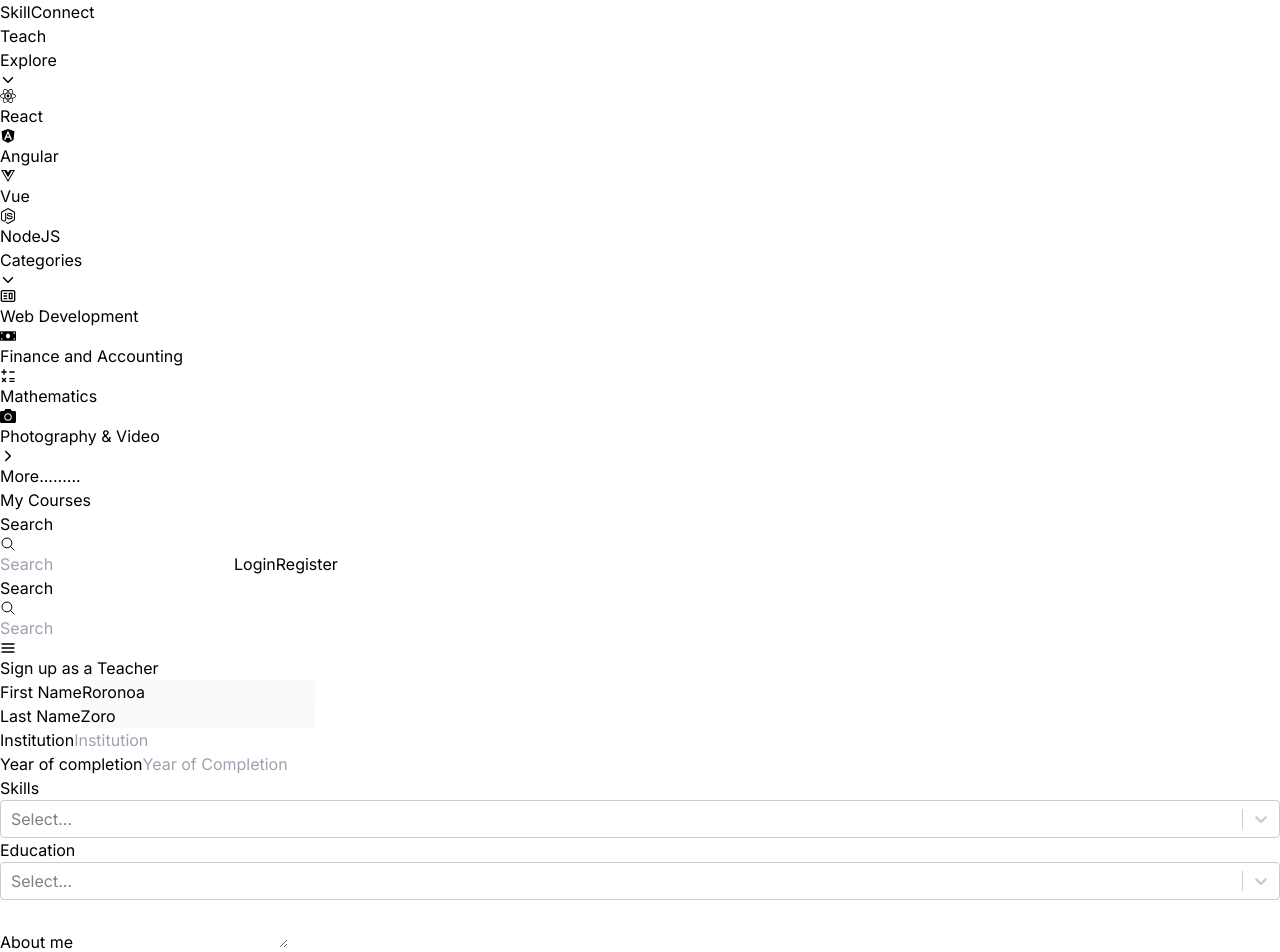
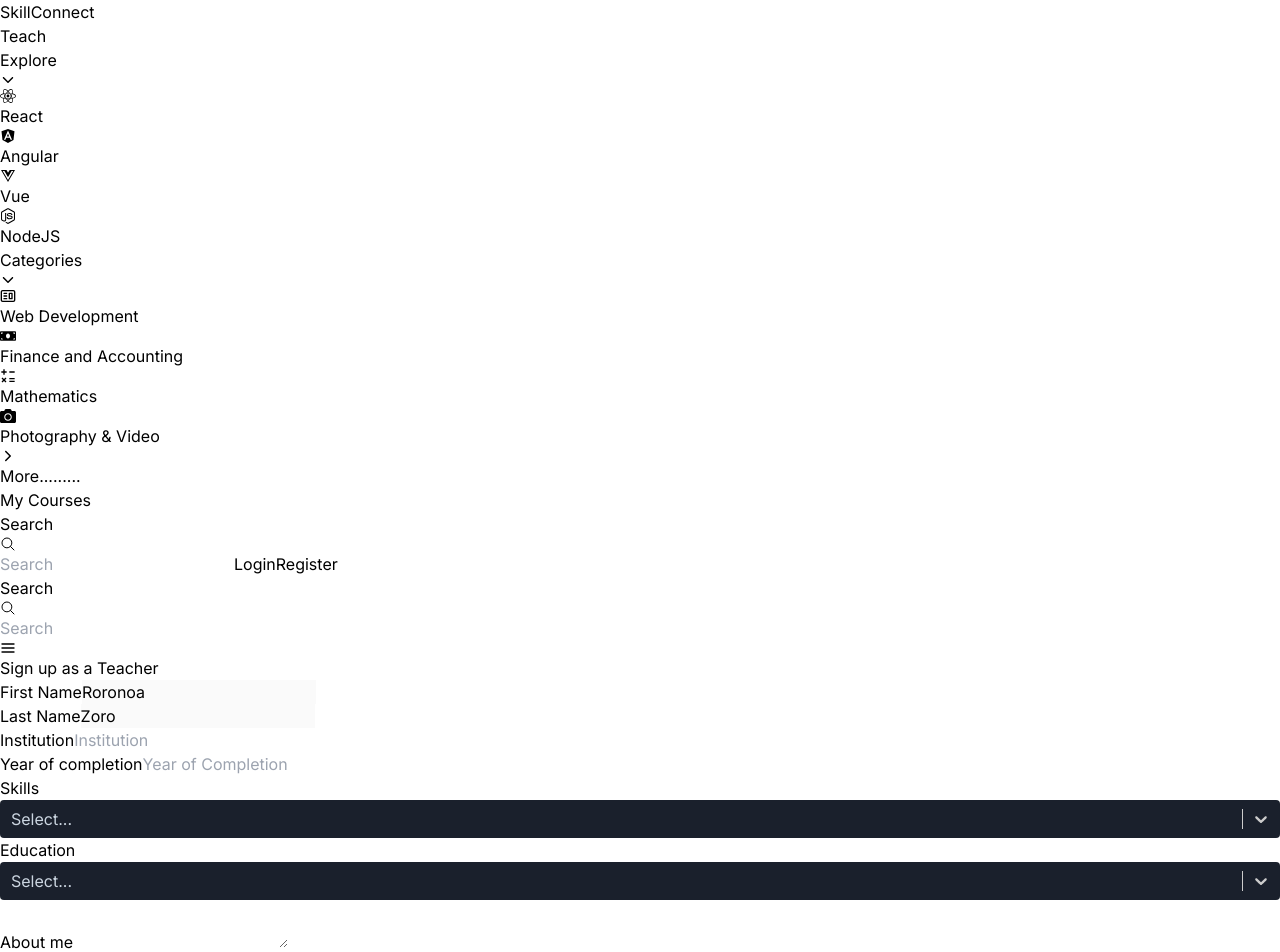
Before and after one commit to MayukhTunga/Skill_Connect, a Next.js app: page /teachersignup in a window 1280 px wide. Shown: the top 952 px of the page. Built offline with nearby package versions, Linux system fonts and the light colour scheme.

Commit message:
UI changes TeacherSignup

```diff
--- a/src/app/components/teacher-signup/TeacherSignupForm.tsx
+++ b/src/app/components/teacher-signup/TeacherSignupForm.tsx
@@ -14,7 +14,6 @@
         skills: []
     });
 
-    const [newSkill, setNewSkill] = useState('');
 
     const handleChange = (e: any) => {
         const { name, value } = e.target;
@@ -41,7 +40,6 @@
 
     const handleSubmit = (e: any) => {
         e.preventDefault();
-        // Handle form submission
         console.log(formData);
     };
 
@@ -75,6 +73,52 @@
         { value: 'swift', label: 'Swift' },
       ]);
 
+      const customStyles = {
+        control: (provided: any) => ({
+          ...provided,
+          backgroundColor: '#1a202c',
+          borderColor: 'transparent'
+        }),
+        menu: (provided: any) => ({
+          ...provided,
+          backgroundColor: '#1a202c',
+          color: '#cbd5e0'
+        }),
+        singleValue: (provided: any) => ({
+          ...provided,
+          color: '#cbd5e0'
+        }),
+        input: (provided: any) => ({
+          ...provided,
+          color: '#cbd5e0'
+        }),
+        placeholder: (provided: any) => ({
+          ...provided,
+          color: '#cbd5e0'
+        }),
+        multiValue: (provided: any) => ({
+          ...provided,
+          backgroundColor: '#2d3748'
+        }),
+        multiValueLabel: (provided: any) => ({
+          ...provided,
+          color: '#cbd5e0'
+        }),
+        multiValueRemove: (provided: any) => ({
+          ...provided,
+          color: '#cbd5e0',
+          ':hover': {
+            backgroundColor: '#4a5568',
+            color: '#cbd5e0'
+          }
+        }),
+        option: (provided: any, state: any) => ({
+          ...provided,
+          backgroundColor: state.isSelected ? '#4a5568' : state.isFocused ? '#2d3748' : '#1a202c',
+          color: '#cbd5e0'
+        })
+      };
+
 
     return (
         <div className="min-h-screen flex w-full justify-center bg-black">
@@ -93,7 +137,7 @@
                                 value={"Roronoa"}
                                 disabled={true}
                                 onChange={handleChange}
-                                className="border rounded-lg w-full py-2 px-3 text-gray-400 leading-tight focus:outline-none focus:bg-violet-200 disabled:bg-violet-900 disabled:border-none"
+                                className="border rounded w-full py-2 px-3 text-gray-400 leading-tight focus:outline-none focus:bg-violet-200 disabled:bg-gray-1000 disabled:border-none"
                             />
                         </div>
                         <div>
@@ -107,7 +151,7 @@
                                 value={"Zoro"}
                                 disabled={true}
                                 onChange={handleChange}
-                                className="border rounded-lg w-full py-2 px-3 text-gray-400 leading-tight focus:outline-none focus:bg-violet-200 disabled:bg-violet-900 disabled:border-none"
+                                className="border rounded w-full py-2 px-3 text-gray-400 leading-tight focus:outline-none focus:bg-violet-200 disabled:bg-gray-1000 disabled:border-none"
                             />
                         </div>
                         <div>
@@ -121,7 +165,7 @@
                                 value={formData.institution}
                                 placeholder='Institution'
                                 onChange={handleChange}
-                                className="border rounded-lg w-full py-2 px-3 text-black leading-tight focus:outline-none focus:bg-violet-200"
+                                className="border-none rounded bg-gray-900 w-full py-2 px-3 text-white leading-tight focus:outline-none"
                             />
                         </div>
                         <div>
@@ -135,7 +179,7 @@
                                 placeholder='Year of Completion'
                                 value={formData.yearOfCompletion}
                                 onChange={handleChange}
-                                className="border rounded-lg w-full py-2 px-3 text-black leading-tight focus:outline-none focus:bg-violet-200"
+                                className="border-none rounded bg-gray-900 w-full py-2 px-3 text-white leading-tight focus:outline-none"
                             />
                         </div>
                         <div>
@@ -146,11 +190,12 @@
                                 isMulti
                                 name="skills"
                                 options={skillsOptions}
-                                className="rounded w-full text-black leading-tight focus:outline-none focus:bg-violet-200"
+                                className="rounded w-full leading-tight focus:outline-none"
                                 classNamePrefix="select"
                                 onChange={handleSkillsChange}
                                 onCreateOption={handleSkillCreate}
                                 value={formData.skills}
+                                styles={customStyles}
                             />
                         </div>
                         <div>
@@ -164,6 +209,7 @@
                                 classNamePrefix="select"
                                 onChange={handleEducationChange}
                                 value={formData.education}
+                                styles={customStyles}
                             />
                         </div>
                         <div className="sm:col-span-2">
@@ -175,7 +221,7 @@
                                 name="aboutme"
                                 value={formData.aboutme}
                                 onChange={handleChange}
-                                className="border rounded w-full min-h-80 py-2 px-3 text-black leading-tight focus:outline-none focus:bg-violet-200"
+                                className="border-none rounded w-full min-h-80 py-2 px-3 text-white leading-tight focus:outline-none bg-gray-900"
                             />
                         </div>
                         <div className="mt-6 flex justify-center sm:col-span-2">
```
